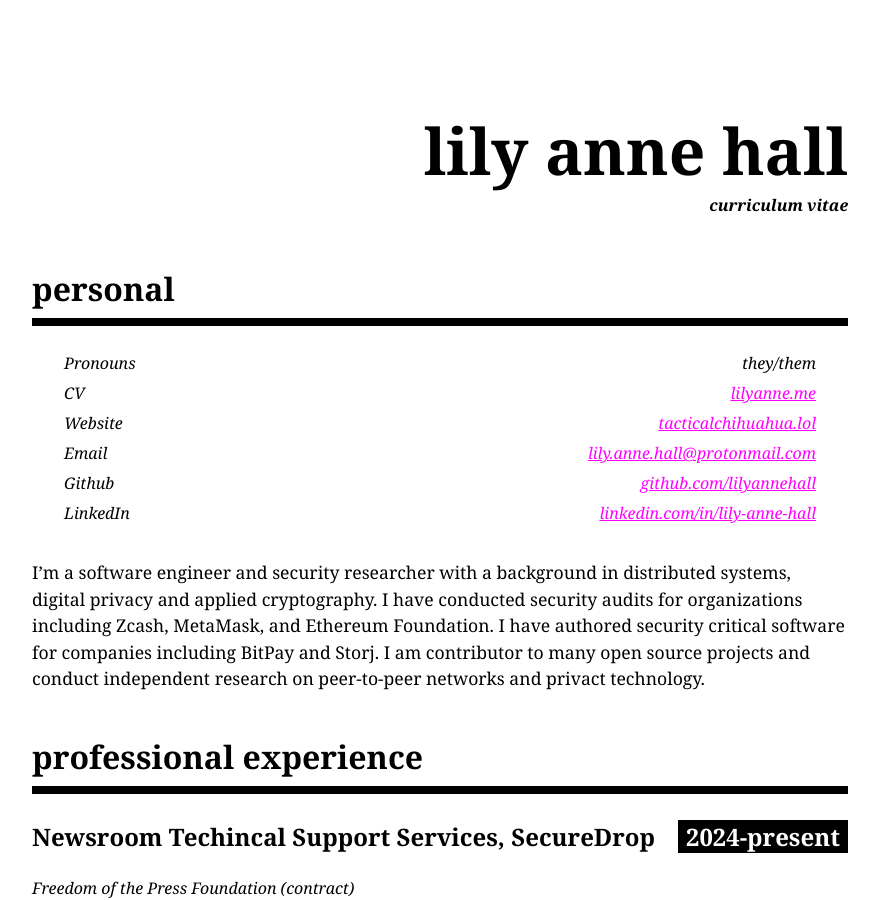
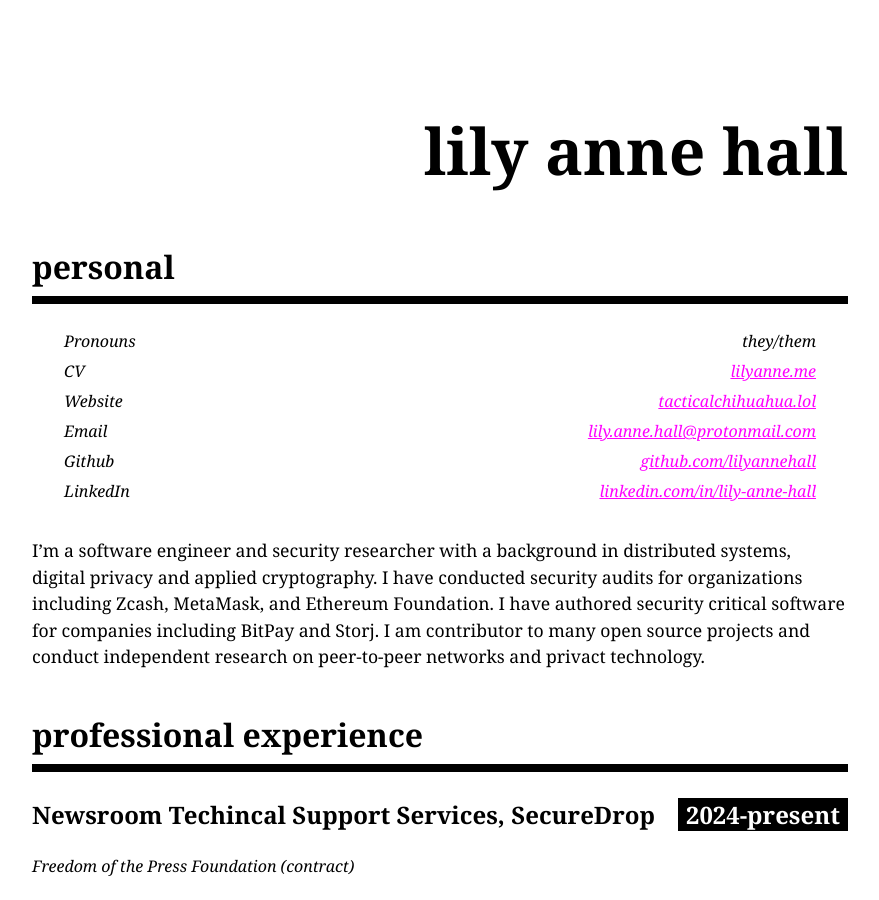
Before and after one commit to 161chihuahuas/cv, a Jekyll site: the page built from index.md, in a window 1280 px wide and 900 px high. Shown: the whole window, without its empty margins (200-1079 px from the left). Built offline with Jekyll 4.4.1, drawn with Linux system fonts in a browser that asks for light colours; our own code applies the rules of GitHub Pages for plain Markdown files; comment, search, counter and statistics services are not loaded.

Commit message:
update heading

```diff
--- a/index.md
+++ b/index.md
@@ -1,4 +1,4 @@
-# lily anne hall *curriculum vitae*
+# lily anne hall
 
 ## personal
 
```
